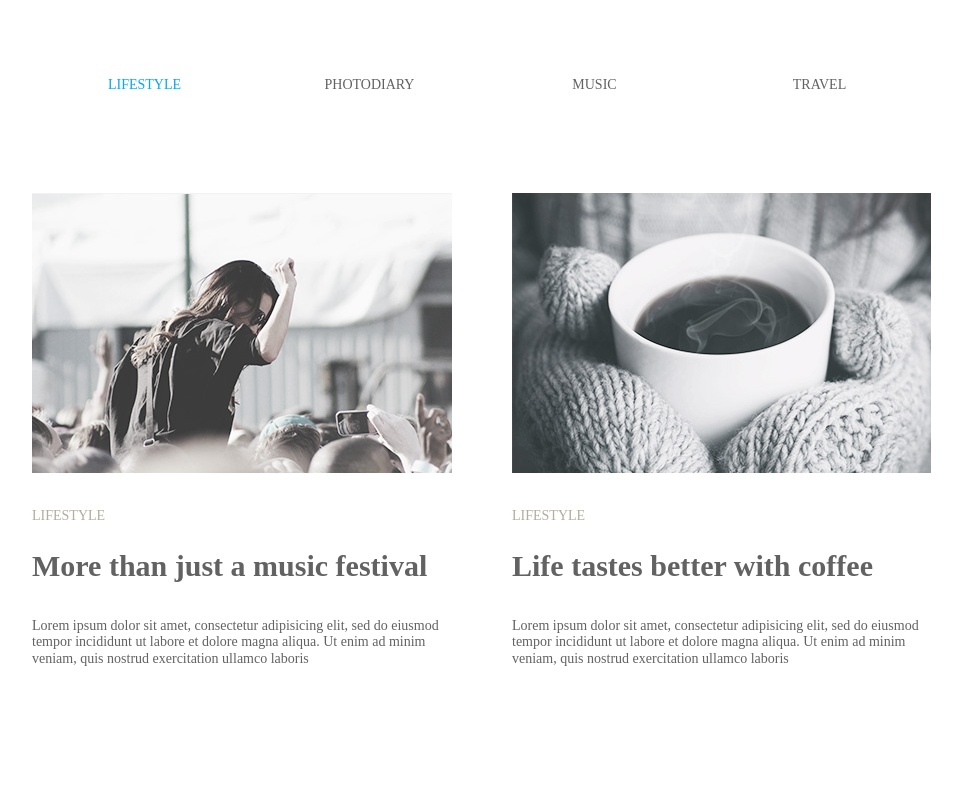
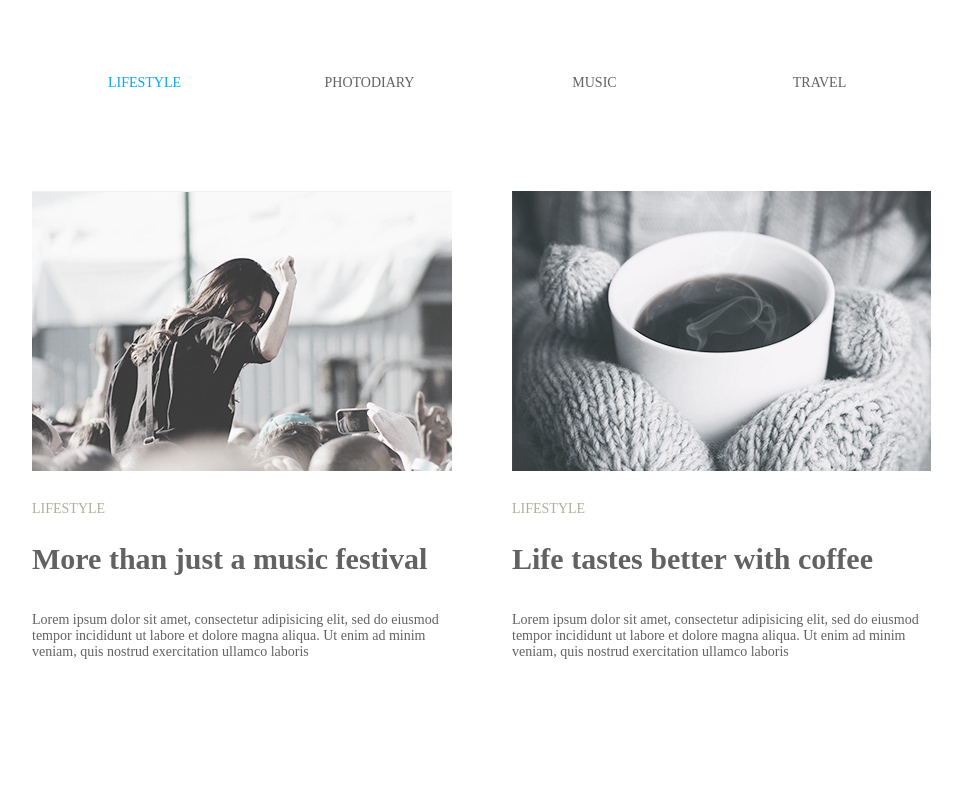
Before and after one commit to antuan159/goit-fe-course, a plain HTML site: page module-03/index.html in a window 1280 px wide. Shown: the top 787 px of the page, without its empty margins (158-1120 px from the left). Drawn offline with Linux system fonts and the light colour scheme.

Commit message:
first try

```diff
--- a/module-03/css/style.css
+++ b/module-03/css/style.css
@@ -3,45 +3,63 @@
   margin: 0 auto;
   background-color: #ffffff;
 }
-/* header css */
-.menu {
-  margin-top: 75px;
-  margin-bottom: 100px;
-  height: auto;
-  overflow: hidden;
-  text-align: center;
-  padding-left: 0px;
+
+/* site-navigation */
+
+.site-navigation {
+  padding: 0px;
+  margin: 0px;
+  font-size: 0px;
+  padding-top: 75px;
+  padding-bottom: 100px;
 }
-.menu > li {
-  float: left;
+
+.site-navigation li{
+  display: inline-block;
   list-style: none;
   width: 225px;
+  text-align: center;
 }
-.menu > li > a {
+
+.site-navigation a{
   text-decoration: none;
   font-style: "Playfair Display";
   font-size: 14px;
   color: #626262;
   text-transform: uppercase;
+  display: block;
 }
-.menu > li a:hover {
+
+.site-navigation a:hover{
   color: #03a9f4;
 }
-#active {
+.site-navigation li:nth-child(1) a{
   color: #03a9f4;
 }
 
 /* main css */
-.right-article,
-.left-article,
-.last-right,
-.last-left {
+.list-article{
+  font-size: 0px;
+}
+
+.list-article-content{
+  margin: 0px;
+  padding: 0px;
   width: 420px;
-  float: left;
+  display: inline-block;
 }
-.left-article {
+
+.list-article-content:nth-child(odd){
   margin-right: 60px;
 }
+.list-article-content{
+  margin-bottom: 130px;
+}
+.list-article :nth-child(n+5){
+  margin-bottom: 0px;
+}
+
+/* TEXT DECORATION */
 
 .subhead {
   margin-top: 30px;
@@ -51,7 +69,8 @@
   color: #b4ad9e;
   text-transform: uppercase;
 }
-.head {
+
+.list-article-content h2 {
   margin-top: 25px;
   margin-bottom: 35px;
   font-style: "Playfair Display";
@@ -61,15 +80,11 @@
 }
 .subtext {
   margin-top: 35px;
-  margin-bottom: 130px;
+  margin-bottom: 0px;
   font-style: "Playfair Display";
   font-size: 14px;
   color: #626262;
 }
-.last-sub-text {
-  margin-bottom: 0px;
-}
-
 /* button */
 .btnformat {
   text-align: center;
--- a/module-03/index.html
+++ b/module-03/index.html
@@ -9,20 +9,21 @@
   <body>
     <header>
       <nav class="content">
-        <ul class="menu">
-          <li><a href="" id="active">lifestyle</a></li>
+        <ul class="site-navigation">
+          <li><a href="">lifestyle</a></li>
           <li><a href="">photodiary</a></li>
           <li><a href="">music</a></li>
           <li><a href="">travel</a></li>
         </ul>
       </nav>
     </header>
+
     <main>
-      <section class="content">
-        <article class="left-article">
+      <section class="list-article content">
+        <article class="list-article-content">
           <img src="img/1.jpg" alt="girl" />
           <p class="subhead">Lifestyle</p>
-          <p class="head">More than just a music festival</p>
+          <h2  >More than just a music festival</h2>
           <p class="subtext">
             Lorem ipsum dolor sit amet, consectetur adipisicing elit, sed do
             eiusmod tempor incididunt ut labore et dolore magna aliqua. Ut enim
@@ -30,10 +31,10 @@
           </p>
         </article>
 
-        <article class="right-article">
+        <article class="list-article-content">
           <img src="img/2.jpg" alt="cofe" />
           <p class="subhead">lifestyle</p>
-          <p class="head">Life tastes better with coffee</p>
+          <h2  >Life tastes better with coffee</h2>
           <p class="subtext">
             Lorem ipsum dolor sit amet, consectetur adipisicing elit, sed do
             eiusmod tempor incididunt ut labore et dolore magna aliqua. Ut enim
@@ -41,10 +42,10 @@
           </p>
         </article>
 
-        <article class="left-article">
+        <article class="list-article-content">
           <img src="img/3.jpg" alt="girls" />
           <p class="subhead">photodiary</p>
-          <p class="head">American dream</p>
+          <h2  >American dream</h2>
           <p class="subtext">
             Lorem ipsum dolor sit amet, consectetur adipisicing elit, sed do
             eiusmod tempor incididunt ut labore et dolore magna aliqua. Ut enim
@@ -52,10 +53,10 @@
           </p>
         </article>
 
-        <article class="right-article">
+        <article class="list-article-content">
           <img src="img/4.jpg" alt="hat" />
           <p class="subhead">photodiary</p>
-          <p class="head">A day exploring the Alps</p>
+          <h2  >A day exploring the Alps</h2>
           <p class="subtext">
             Lorem ipsum dolor sit amet, consectetur adipisicing elit, sed do
             eiusmod tempor incididunt ut labore et dolore magna aliqua. Ut enim
@@ -63,10 +64,10 @@
           </p>
         </article>
 
-        <article class="left-article last-left">
+        <article class="list-article-content">
           <img src="img/5.jpg" alt="girl-in-hat" />
           <p class="subhead">lifestyle</p>
-          <p class="head">Top 10 song for running</p>
+          <h2  >Top 10 song for running</h2>
           <p class="subtext last-sub-text">
             Lorem ipsum dolor sit amet, consectetur adipisicing elit, sed do
             eiusmod tempor incididunt ut labore et dolore magna aliqua. Ut enim
@@ -74,11 +75,11 @@
           </p>
         </article>
 
-        <article class="right-article last-right">
+        <article class="list-article-content">
           <img src="img/6.jpg" alt="road" />
           <p class="subhead">lifestyle</p>
-          <p class="head">Cold winter days</p>
-          <p class="subtext last-sub-text">
+          <h2  >Cold winter days</h2>
+          <p class="subtext">
             Lorem ipsum dolor sit amet, consectetur adipisicing elit, sed do
             eiusmod tempor incididunt ut labore et dolore magna aliqua. Ut enim
             ad minim veniam, quis nostrud exercitation ullamco laboris
@@ -88,6 +89,7 @@
           <input type="submit" class="btn" value="Load more" />
         </div>
       </section>
+
     </main>
   </body>
 </html>
```
